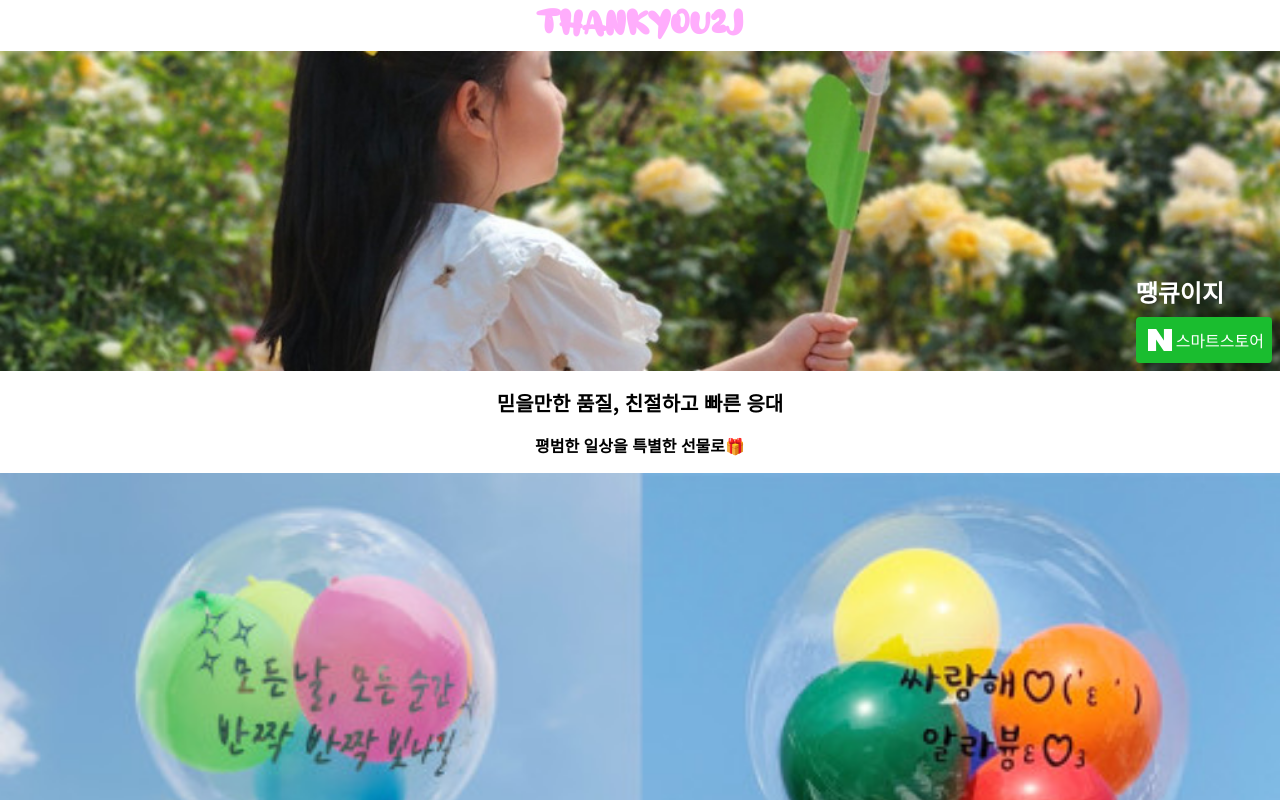
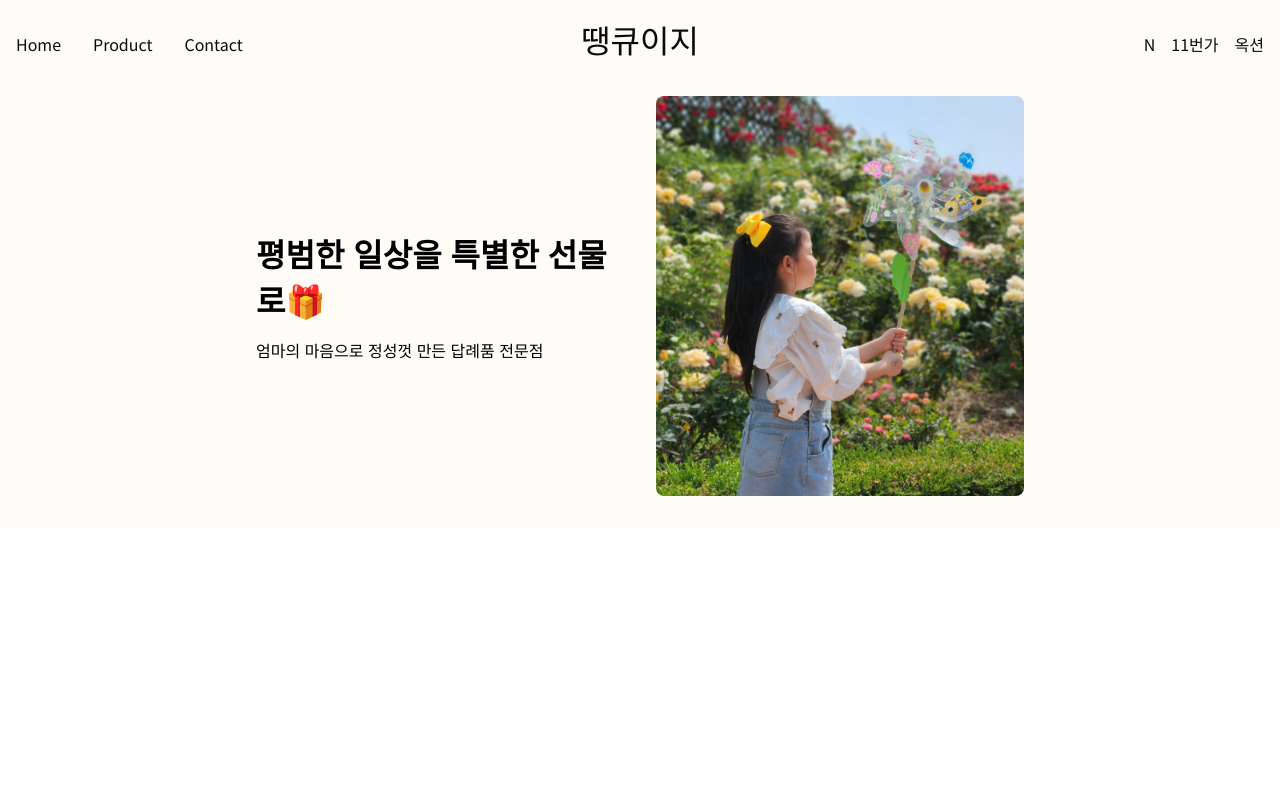
Before and after one commit to seunggi1/thankyou2j, a plain HTML site: page index.html in a window 1280 px wide. Shown: the top 800 px of the page. Drawn offline with Linux system fonts and the light colour scheme.

Commit message:
replace header, overview html, css

```diff
--- a/index.html
+++ b/index.html
@@ -11,66 +11,63 @@
 			name="description"
 			content="가족, 친구, 애인과 함께 잊지못할 특별한 경험을 드리기위한 땡큐이지입니다❤️"
 		/>
+
+		<link rel="preconnect" href="https://fonts.googleapis.com" />
+		<link rel="preconnect" href="https://fonts.gstatic.com" crossorigin />
+		<link
+			href="https://fonts.googleapis.com/css2?family=Noto+Sans+KR:wght@100..900&display=swap"
+			rel="stylesheet"
+		/>
+
+		<link
+			href="https://fonts.googleapis.com/css2?family=Zilla+Slab:wght@400;700&display=swap"
+			rel="stylesheet"
+		/>
+
 		<link rel="shortcut icon" href="/images/favicon.ico" type="image/x-icon" />
 		<link rel="stylesheet" href="/styles/base.css" />
 	</head>
 	<body>
 		<header class="main-header">
-			<h1 class="main-header__title">Thankyou2j</h1>
+			<nav>
+				<ul class="main-header__menu">
+					<li><a href="">Home</a></li>
+					<li><a href="">Product</a></li>
+					<li><a href="">Contact</a></li>
+				</ul>
+			</nav>
+			<div>
+				<h1 class="main-header__title">
+					<a href="#">땡큐이지</a>
+				</h1>
+			</div>
+			<div>
+				<ul class="main-header__shop">
+					<li>
+						<a href="">N</a>
+					</li>
+					<li><a href="">11번가</a></li>
+					<li><a href="">옥션</a></li>
+				</ul>
+			</div>
 		</header>
 		<main>
-			<section class="overview">
-				<div class="overview__wrap">
-					<h2 class="overview__title">땡큐이지</h2>
-					<!-- <p class="overview__subtitle">
-						엄마의 마음으로 정성껏 만든 답례품 전문점
-					</p> -->
-					<div class="overview__action">
-						<a
-							class="overview__link btn"
-							href="https://smartstore.naver.com/g2ss"
-							target="_blank"
-						>
-							<svg
-								xmlns="http://www.w3.org/2000/svg"
-								width="32"
-								height="30"
-								fill="none"
-								viewBox="-4 -4 32 30"
-								id="ico_logo"
-								x="32"
-							>
-								<path
-									fill-rule="evenodd"
-									clip-rule="evenodd"
-									d="M15.817 22L8.074 10.612V22H0V0h8.187l7.743 11.386V0H24v22h-8.183z"
-									fill="url(#afpaint0_linear_3876_26143)"
-								/>
-								<defs>
-									<linearGradient
-										id="afpaint0_linear_3876_26143"
-										x1="-12"
-										y1="11"
-										x2="9.917"
-										y2="34.909"
-										gradientUnits="userSpaceOnUse"
-									>
-										<stop stop-color="#fff" />
-										<stop offset="0" stop-color="#fff" />
-										<stop offset="1" stop-color="#fff" />
-									</linearGradient>
-								</defs>
-							</svg>
-							<span>스마트스토어</span>
-						</a>
+			<section id="overview">
+				<div class="overview max-container">
+					<div class="overview__text-container">
+						<!-- <h2 class="overview__title">땡큐이지</h2> -->
+						<h2 class="overview__title">
+							평범한 일상을 특별한 선물로🎁 <br />
+						</h2>
+						<p class="overview__subtitle">
+							엄마의 마음으로 정성껏 만든 답례품 전문점
+						</p>
 					</div>
+					<div class="overview__image-container"></div>
 				</div>
 			</section>
-			<section class="intro">
-				<div>
-					<h2 class="intro__title">믿을만한 품질, 친절하고 빠른 응대</h2>
-					<p class="intro__description">평범한 일상을 특별한 선물로🎁</p>
-				</div>
+			<!-- <section class="intro">
+				<div></div>
 				<div>
 					<img class="intro__image" src="images/party-ballon.jpg" />
 				</div>
@@ -153,7 +150,7 @@
 						</article>
 					</li>
 				</ul>
-			</section>
+			</section> -->
 		</main>
 		<footer></footer>
 	</body>
--- a/styles/base.css
+++ b/styles/base.css
@@ -1,15 +1,11 @@
-@import url('https://fonts.googleapis.com/css2?family=Anonymous+Pro&family=Noto+Sans+KR:wght@100..900&display=swap');
-@font-face {
-	font-family: 'Alloylnk';
-	src: url('/fonts/alloyInk.ttf');
-}
+:root {
+	--color-primary: var(--color-beige);
+	--color-primary-varient: var(--color-beige);
+	--color-text: var(--color-black);
+	--color-accent: #fff;
 
-:root {
-	--color-primary-400: #ffadfc;
-
-	--color-white-400: #ffffff;
-
-	--color-green-400: #1abd2f;
+	--color-beige: #fffbf6;
+	--color-black: #0b0b0b;
 
 	--space-1: 0.5rem;
 	--space-2: 1rem;
@@ -35,79 +31,94 @@ body {
 	font-family: 'Noto Sans KR', sans-serif;
 }
 
+ul,
+li {
+	list-style: none;
+	padding: 0;
+}
+
 a {
 	text-decoration: none;
+	color: var(--color-text);
 }
 
+h1,
+h2,
+h3,
+p {
+	margin: 0;
+	padding: 0;
+}
+
+/* common */
+.max-container {
+	max-width: 48rem;
+}
+
+/* header */
 .main-header {
-	font-family: 'Alloylnk', 'Noto Sans KR', sans-serif;
-	padding: var(--space-1);
-	/* background-color: var(--color-primary-400); */
-	color: var(--color-primary-400);
-	text-align: center;
+	/* font-family: 'Zilla Slab', sans-serif; */
+	padding: var(--space-2);
+	display: flex;
+	align-items: center;
+	justify-content: space-between;
+	position: fixed;
+	width: 100%;
+	color: var(--color-text);
+}
+
+.main-header__menu {
+	display: flex;
+	gap: var(--space-4);
 }
 
 .main-header__title {
-	margin: 0;
+	font-weight: normal;
+	position: absolute;
+	top: var(--space-2);
+	left: 50%;
+	transform: translateX(-50%);
+	color: var(--color-text);
+}
+
+.main-header__shop {
+	display: flex;
+	gap: var(--space-2);
+}
+
+/* overview */
+
+#overview {
+	background-color: var(--color-beige);
+	padding: 6rem 2rem 2rem 2rem;
 }
 
 .overview {
-	background: no-repeat center / cover url('../images/main-image4.jpeg');
-	color: var(--color-white-400);
-	height: 20rem;
-	position: relative;
+	display: grid;
+	grid-template-columns: repeat(2, 1fr);
+	margin: 0 auto;
+	height: 25rem;
+	gap: 2rem;
 }
 
-.overview__wrap {
-	position: absolute;
-	bottom: var(--space-1);
-	right: var(--space-1);
+.overview__text-container {
+	grid-column: span 1;
+	display: flex;
+	flex-direction: column;
+	justify-content: center;
 }
 
 .overview__title {
-	font-size: var(--size-3);
-	margin: 0;
-	margin-bottom: var(--space-1);
+	margin-bottom: 1rem;
+	font-size: 2rem;
 }
 
 .overview__subtitle {
-	font-size: var(--size-2);
-	margin: 0;
-	margin-bottom: var(--space-1);
+	font-size: 1rem;
 }
 
-.overview__link {
-	display: flex;
-	align-items: center;
-	justify-content: center;
-	cursor: pointer;
-	padding: var(--space-1);
-	border-radius: var(--border-radius-small);
-	background-color: var(--color-green-400);
-	color: white;
+.overview__image-container {
+	background: no-repeat center/cover url('/images/main-image4.jpeg');
+	grid-column: span 1;
+	border-radius: var(--border-radius-medium);
 }
-
-.overview__image {
-	vertical-align: middle;
-	width: 2rem;
-}
-
-.intro {
-	display: flex;
-	flex-direction: column;
-	text-align: center;
-}
-
-.intro__title {
-	font-size: var(--size-2);
-}
-
-.intro__description {
-	font-weight: bold;
-}
-
-.intro__image {
-	width: 100%;
-	height: 100%;
-	object-fit: cover;
-}
```
Also changed, not shown: fonts/alloyInk.ttf (deleted), images/favicon.ico, images/favicon3.ico (added), images/logo.png (added).
